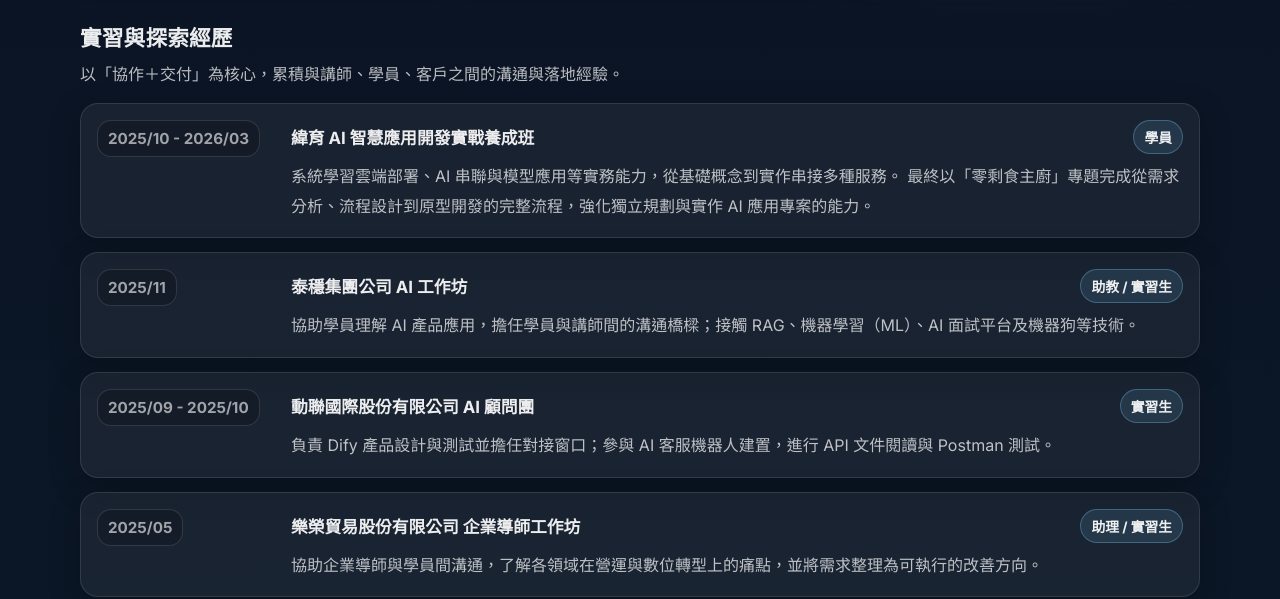
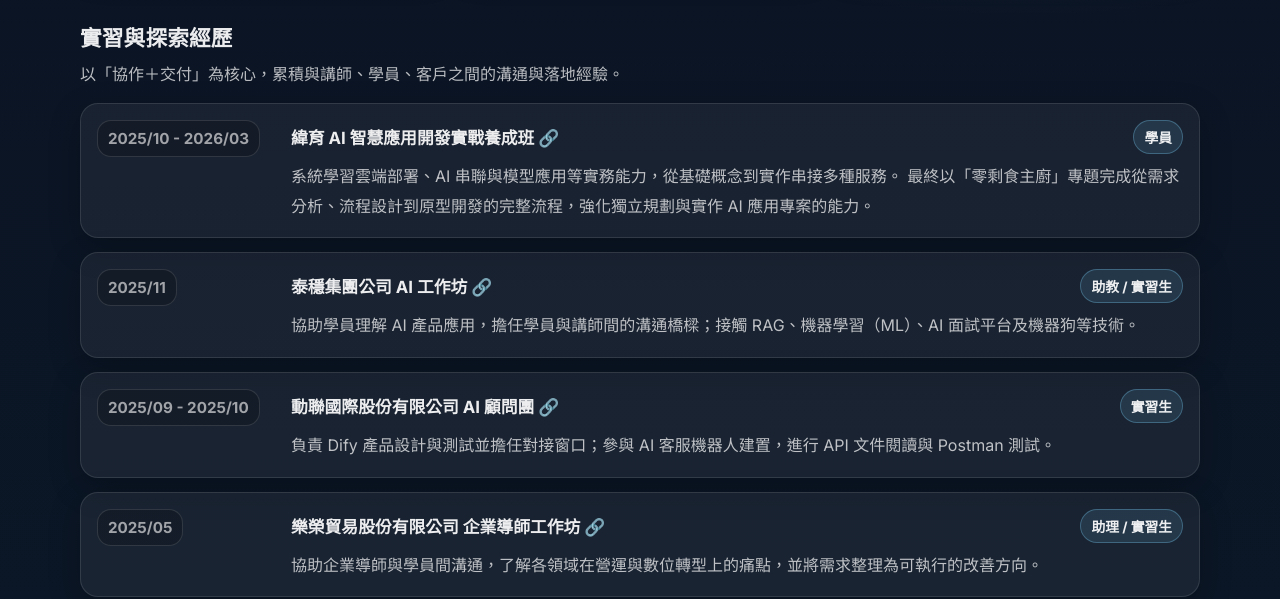
Before and after one commit to pochenphys/CV, a plain HTML site: page index.html in a window 1280 px wide. Shown: the part 1200-1799 px from the top of the page. Drawn offline with Linux system fonts and the light colour scheme.

Commit message:
Change some hint

```diff
--- a/index.html
+++ b/index.html
@@ -208,7 +208,7 @@
               </div>
               <div class="timeline__content">
                 <div class="timeline__title">
-                  <h3><a href="https://www.tibame.com/goodjob/AI_zhongli" target="_blank" rel="noopener">緯育 AI 智慧應用開發實戰養成班</a></h3>
+                  <h3><a href="https://www.tibame.com/goodjob/AI_zhongli" target="_blank" rel="noopener">緯育 AI 智慧應用開發實戰養成班 🔗</a></h3>
                   <span class="pill">學員</span>
                 </div>
                 <p>
@@ -224,7 +224,7 @@
               </div>
               <div class="timeline__content">
                 <div class="timeline__title">
-                  <h3><a href="https://www.facebook.com/share/p/1aiVGJaHmz/ " target="_blank" rel="noopener">泰穩集團公司 AI 工作坊</a></h3>
+                  <h3><a href="https://www.facebook.com/share/p/1aiVGJaHmz/ " target="_blank" rel="noopener">泰穩集團公司 AI 工作坊 🔗</a></h3>
                   <span class="pill">助教 / 實習生</span>
                 </div>
                 <p>
@@ -239,7 +239,7 @@
               </div>
               <div class="timeline__content">
                 <div class="timeline__title">
-                  <h3><a href=" https://hageing.com/  " target="_blank" rel="noopener">動聯國際股份有限公司 AI 顧問團</a></h3>
+                  <h3><a href=" https://hageing.com/  " target="_blank" rel="noopener">動聯國際股份有限公司 AI 顧問團 🔗</a></h3>
                   <span class="pill">實習生</span>
                 </div>
                 <p>
@@ -254,7 +254,7 @@
               </div>
               <div class="timeline__content">
                 <div class="timeline__title">
-                  <h3><a href="https://www.facebook.com/share/p/1GrN8feiBi/  " target="_blank" rel="noopener">樂榮貿易股份有限公司 企業導師工作坊</a></h3>
+                  <h3><a href="https://www.facebook.com/share/p/1GrN8feiBi/  " target="_blank" rel="noopener">樂榮貿易股份有限公司 企業導師工作坊 🔗</a></h3>
                   <span class="pill">助理 / 實習生</span>
                 </div>
                 <p>
```
